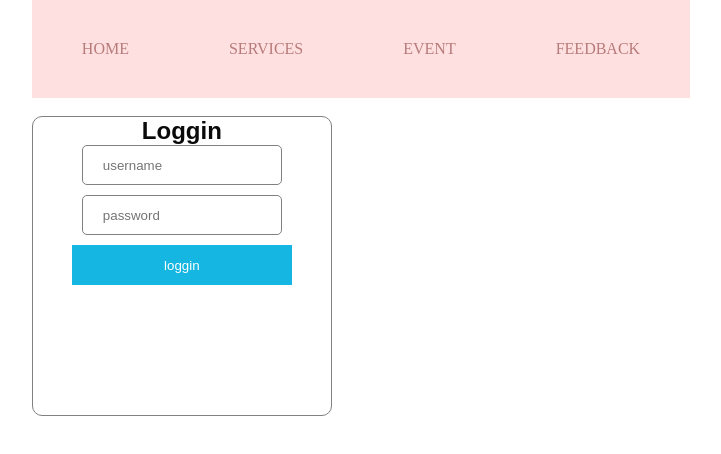
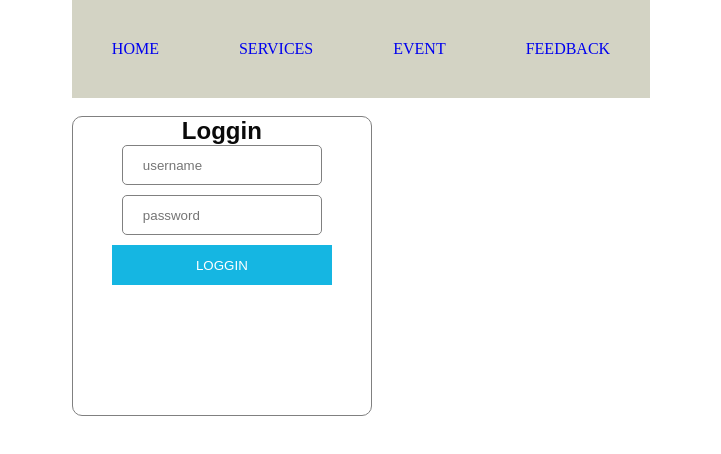
Before and after one commit to hoangnguyendinh05/jsb-project, a plain HTML site: page baitap.html in a window 1280 px wide. Shown: the whole page, without its empty margins (279-1000 px from the left). Drawn offline with Linux system fonts and the light colour scheme.

Commit message:
Update login

```diff
--- a/baitap.html
+++ b/baitap.html
@@ -23,6 +23,7 @@
             <div class="desc">
                 <h2></h2>
                 <p></p>
+                <img src="" alt="">
             </div>
 
             </div>
@@ -31,7 +32,7 @@
             <h2>Loggin</h2>
             <input type="text" placeholder="username">
             <input type="password" placeholder="password">
-            <button>loggin</button>
+            <button>LOGGIN</button>
         </div>
 
 
--- a/style.css
+++ b/style.css
@@ -8,7 +8,7 @@
 
 .header-menu {
     display: flex;
-    background-color: rgb(255, 224, 224);
+    background-color: rgb(211, 211, 196)
 }
 
 .header-menu li {
@@ -18,13 +18,13 @@
 
 .header-menu li a {
     text-decoration: none;
-    color: rgb(183, 123, 123);
-    padding: 10px;
+    color: rgb(55, 55, 49) padding 10px;
+
 }
 
 .header-menu li a:hover {
     color: rgb(3, 3, 3);
-    background-color: blanchedalmond
+    background-color: rgb(218, 218, 218)
 }
 
 #slider {
```
